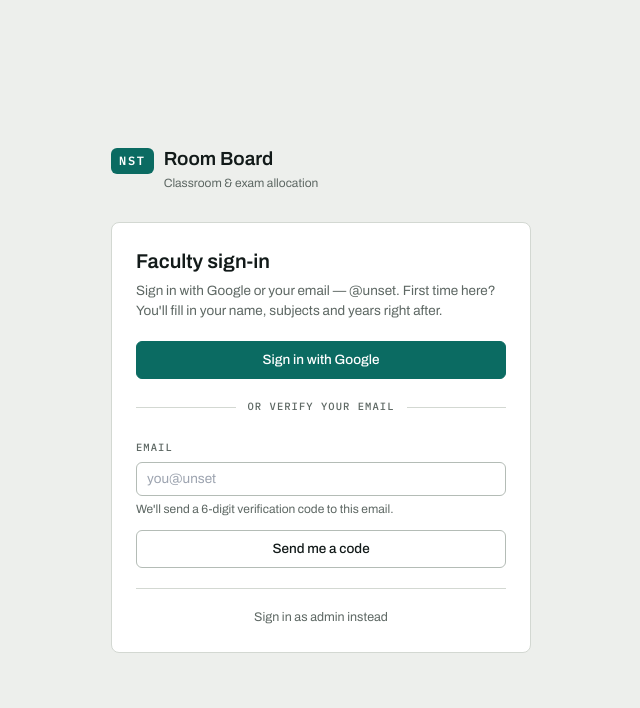
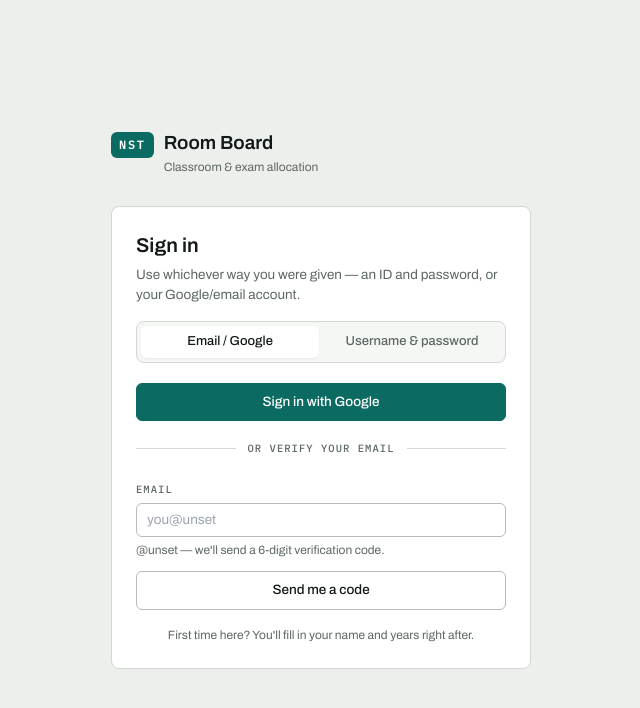
Before and after one commit to UtsavDoye20122005/nst-room-board, a Next.js app: page /login in a window 1280 px wide. Shown: the top 708 px of the page, without its empty margins (319-959 px from the left). Built offline with nearby package versions, Linux system fonts and the light colour scheme; no server answers.

Commit message:
Show both login methods as equal tabs instead of one hidden behind a link

```diff
--- a/src/app/login/page.tsx
+++ b/src/app/login/page.tsx
@@ -7,11 +7,21 @@ import { allowedDomainsLabel } from "@/lib/firebase";
 import { Splash } from "@/components/Splash";
 
 type Step = "email" | "code";
+type Tab = "id" | "email";
 
 export default function LoginPage() {
   const { ready, user, configured, error, clearError, signInWithGoogle, signInWithStaffId, requestLoginCode, verifyLoginCode } = useAuth();
   const router = useRouter();
 
+  const [tab, setTab] = useState<Tab>("email");
+
+  // Username + password
+  const [staffId, setStaffId] = useState("");
+  const [staffPassword, setStaffPassword] = useState("");
+  const [showStaffPassword, setShowStaffPassword] = useState(false);
+  const [busyId, setBusyId] = useState(false);
+
+  // Google / email code
   const [step, setStep] = useState<Step>("email");
   const [email, setEmail] = useState("");
   const [code, setCode] = useState("");
@@ -20,17 +30,29 @@ export default function LoginPage() {
   const [info, setInfo] = useState<string | null>(null);
   const codeInputRef = useRef<HTMLInputElement | null>(null);
 
-  const [showAdmin, setShowAdmin] = useState(false);
-  const [adminId, setAdminId] = useState("");
-  const [adminPassword, setAdminPassword] = useState("");
-  const [showAdminPassword, setShowAdminPassword] = useState(false);
-  const [busyAdmin, setBusyAdmin] = useState(false);
-
   useEffect(() => {
     if (ready && user) router.replace("/");
   }, [ready, user, router]);
 
   if (!configured) return <Splash kind="unconfigured" />;
+
+  function switchTab(next: Tab) {
+    clearError();
+    setInfo(null);
+    setTab(next);
+  }
+
+  async function idSignIn() {
+    clearError();
+    setBusyId(true);
+    try {
+      await signInWithStaffId(staffId, staffPassword);
+    } catch {
+      /* context already set a readable error */
+    } finally {
+      setBusyId(false);
+    }
+  }
 
   async function sendCode() {
     clearError();
@@ -72,18 +94,6 @@ export default function LoginPage() {
     }
   }
 
-  async function adminSignIn() {
-    clearError();
-    setBusyAdmin(true);
-    try {
-      await signInWithStaffId(adminId, adminPassword);
-    } catch {
-      /* context already set a readable error */
-    } finally {
-      setBusyAdmin(false);
-    }
-  }
-
   return (
     <main className="grid min-h-screen place-items-center px-5 py-10">
       <div className="w-full max-w-[420px]">
@@ -98,10 +108,33 @@ export default function LoginPage() {
         </div>
 
         <div className="card p-6">
-          <h1 className="text-xl font-semibold">Faculty sign-in</h1>
+          <h1 className="text-xl font-semibold">Sign in</h1>
           <p className="mt-1.5 text-[13.5px] text-muted">
-            Sign in with Google or your email — {allowedDomainsLabel()}. First time here? You'll fill in your name, subjects and years right after.
+            Use whichever way you were given — an ID and password, or your Google/email account.
           </p>
+
+          <div className="mt-4 flex gap-1 rounded-lg border border-line bg-surface-2 p-1">
+            <button
+              type="button"
+              className={
+                "flex-1 rounded-md py-1.5 text-[13px] font-medium transition-colors " +
+                (tab === "email" ? "bg-surface shadow-sm" : "text-muted hover:text-ink")
+              }
+              onClick={() => switchTab("email")}
+            >
+              Email / Google
+            </button>
+            <button
+              type="button"
+              className={
+                "flex-1 rounded-md py-1.5 text-[13px] font-medium transition-colors " +
+                (tab === "id" ? "bg-surface shadow-sm" : "text-muted hover:text-ink")
+              }
+              onClick={() => switchTab("id")}
+            >
+              Username &amp; password
+            </button>
+          </div>
 
           {error ? (
             <div className="mt-4 rounded border border-busy-line bg-busy-soft px-3 py-2 text-[13px]">{error}</div>
@@ -110,8 +143,10 @@ export default function LoginPage() {
             <div className="mt-4 rounded border border-accent-line bg-accent-soft px-3 py-2 text-[13px]">{info}</div>
           ) : null}
 
+          {tab === "email" ? (
+            <div className="mt-5">
               <button
-            className="btn btn-primary mt-5 w-full py-2"
+                className="btn btn-primary w-full py-2"
                 disabled={busyGoogle}
                 onClick={() => void google()}
               >
@@ -144,7 +179,7 @@ export default function LoginPage() {
                       required
                     />
                     <span className="mt-1 block text-[12px] text-muted">
-                  We'll send a 6-digit verification code to this email.
+                      {allowedDomainsLabel()} — we'll send a 6-digit verification code.
                     </span>
                   </label>
                   <button className="btn w-full py-2" disabled={busyEmail} type="submit">
@@ -186,31 +221,26 @@ export default function LoginPage() {
                 </form>
               )}
 
-          <div className="mt-5 border-t border-line pt-4">
-            {!showAdmin ? (
-              <button
-                type="button"
-                className="w-full text-center text-[12.5px] text-muted underline-offset-2 hover:text-accent hover:underline"
-                onClick={() => { clearError(); setInfo(null); setShowAdmin(true); }}
-              >
-                Sign in as admin instead
-              </button>
+              <p className="mt-4 text-center text-[12px] text-muted">
+                First time here? You&apos;ll fill in your name and years right after.
+              </p>
+            </div>
           ) : (
             <form
-                className="space-y-3"
+              className="mt-5 space-y-3"
               onSubmit={(e) => {
                 e.preventDefault();
-                  void adminSignIn();
+                void idSignIn();
               }}
             >
-                <div className="label-xs">Admin sign-in</div>
               <label className="block">
-                  <span className="label-xs">Admin ID</span>
+                <span className="label-xs">Username</span>
                 <input
                   className="input mt-1"
-                    value={adminId}
-                    onChange={(e) => setAdminId(e.target.value)}
+                  value={staffId}
+                  onChange={(e) => setStaffId(e.target.value)}
                   autoComplete="username"
+                  placeholder="e.g. yourid"
                   required
                 />
               </label>
@@ -219,35 +249,30 @@ export default function LoginPage() {
                 <div className="relative mt-1">
                   <input
                     className="input pr-16"
-                      type={showAdminPassword ? "text" : "password"}
-                      value={adminPassword}
-                      onChange={(e) => setAdminPassword(e.target.value)}
+                    type={showStaffPassword ? "text" : "password"}
+                    value={staffPassword}
+                    onChange={(e) => setStaffPassword(e.target.value)}
                     autoComplete="current-password"
                     required
                   />
                   <button
                     type="button"
                     className="absolute inset-y-0 right-0 px-3 text-[11.5px] text-muted hover:text-accent"
-                      onClick={() => setShowAdminPassword((v) => !v)}
+                    onClick={() => setShowStaffPassword((v) => !v)}
                     tabIndex={-1}
                   >
-                      {showAdminPassword ? "Hide" : "Show"}
+                    {showStaffPassword ? "Hide" : "Show"}
                   </button>
                 </div>
               </label>
-                <button className="btn w-full py-2" disabled={busyAdmin} type="submit">
-                  {busyAdmin ? "Signing in…" : "Sign in"}
+              <button className="btn btn-primary w-full py-2" disabled={busyId} type="submit">
+                {busyId ? "Signing in…" : "Sign in"}
               </button>
-                <button
-                  type="button"
-                  className="w-full text-center text-[12.5px] text-muted underline-offset-2 hover:underline"
-                  onClick={() => { clearError(); setShowAdmin(false); setAdminId(""); setAdminPassword(""); }}
-                >
-                  Back to Google / email sign-in
-                </button>
+              <p className="mt-1 text-center text-[12px] text-muted">
+                For accounts set up ahead of time by an admin — no inbox needed.
+              </p>
             </form>
           )}
-          </div>
         </div>
       </div>
     </main>
```
Lines whose indentation alone changed are shown as unchanged.
